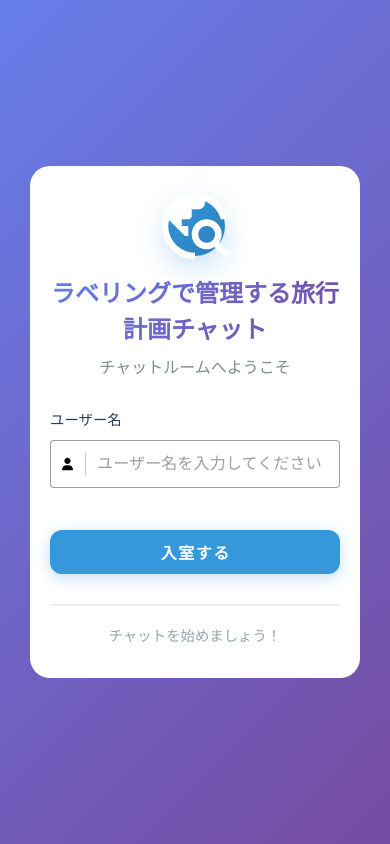
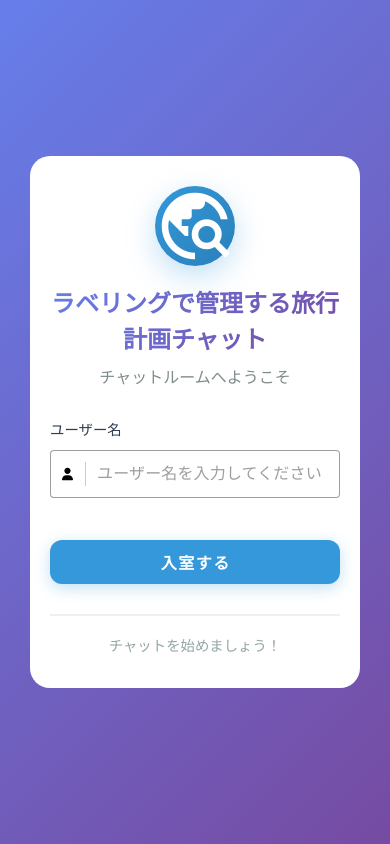
Before and after one commit to issea14/hackathon_rakus, a Vue app in the folder chatapp/: page / in a window 390 px wide. Built offline with nearby package versions, Linux system fonts and the light colour scheme; no server answers.

Commit message:
ログイン画面におけるアイコンをレスポンシブデザインに対応させた。

```diff
--- a/chatapp/src/components/Login.vue
+++ b/chatapp/src/components/Login.vue
@@ -49,9 +49,7 @@ const onEnter = () => {
       <!-- ヘッダーセクション -->
       <div class="header-section">
         <div class="icon-wrapper">
-        <span class="material-icons" aria-hidden="true" style="font-size: 80px; color: white;">
-          travel_explore
-        </span>
+          <span class="material-icons" aria-hidden="true">travel_explore</span>
         </div>
         <h1 class="login-title">ラベリングで管理する旅行計画チャット</h1> <!-- タイトル -->
         <p class="login-subtitle">チャットルームへようこそ</p> <!-- サブタイトル -->
@@ -170,7 +168,6 @@ const onEnter = () => {
   margin-bottom: 30px; /* ヘッダーとフォームの間の余白 */
 }
 
-
 .icon-wrapper {
   position: relative;    /* 子要素に absolute を効かせる */
   background: linear-gradient(135deg, #3498db, #2980b9); /* グラデーション背景 */
@@ -183,6 +180,14 @@ const onEnter = () => {
   margin: 0 auto 20px; /* 上下中央揃え */
   box-shadow: 0 10px 30px rgba(52, 152, 219, 0.3); /* 影 */
 }
+
+.icon-wrapper .material-icons {
+  font-size: clamp(40px, 100vw, 80px);
+  color: white;
+  line-height: 1;
+  display: block;
+}
+
 
 /* タイトルのスタイル */
 .login-title {
@@ -263,11 +268,6 @@ const onEnter = () => {
     font-size: 1.5rem;
   }
 
-  .icon-wrapper {
-    width: 60px;
-    height: 60px;
-  }
-
 }
 
 </style>
```
